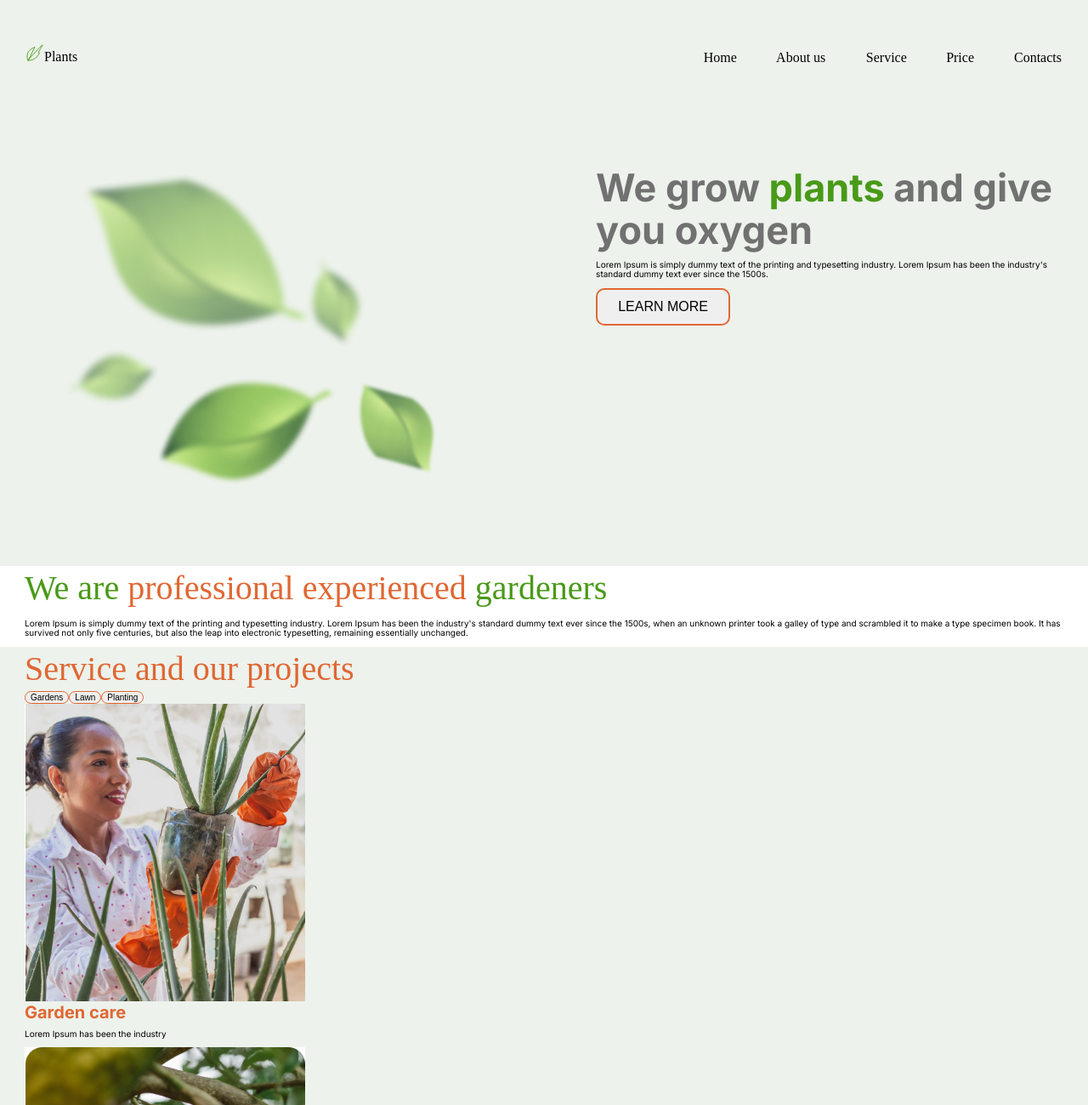
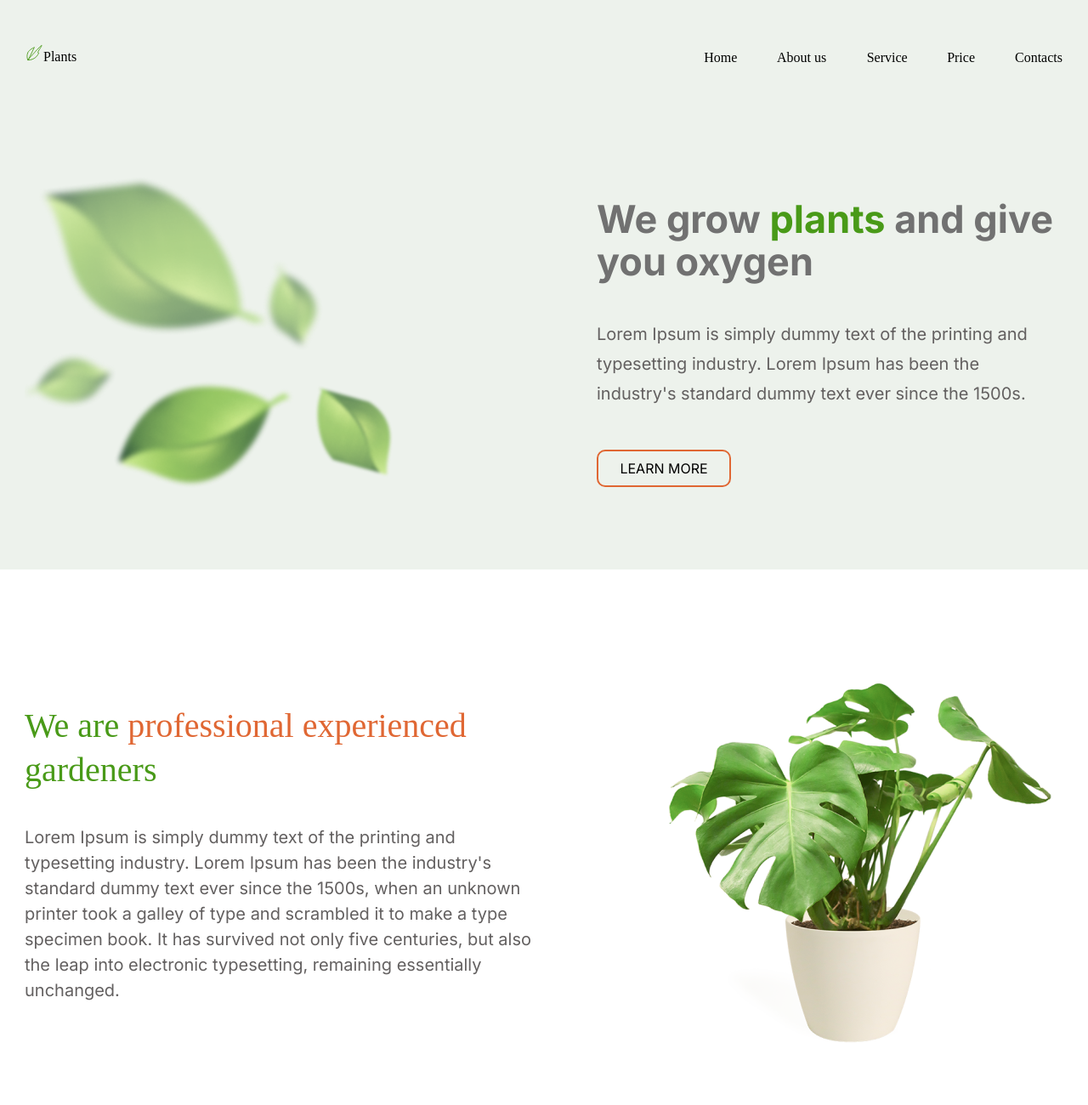
Before and after one commit to Irina0313/RSS-JS-preschool-cource-repo, a website: page plants/index.html in a window 1280 px wide. Shown: the top 1300 px of the page at 85% size. Drawn offline with Linux system fonts and the light colour scheme; files whose address does not match are found by name; a web font is replaced by a local one.

Commit message:
feat: add styles welcome, about sections

```diff
--- a/plants/index.html
+++ b/plants/index.html
@@ -59,12 +59,18 @@
          </div>
       </section>
       <section class="about" id="about">
-         <div class="wrapper">
-            <h2><span>We are</span> professional experienced <span>gardeners</span></h2>
-            <p>Lorem Ipsum is simply dummy text of the printing and typesetting industry. Lorem Ipsum has been the
-               industry's standard dummy text ever since the 1500s, when an unknown printer took a galley of type and
-               scrambled it to make a type specimen book. It has survived not only five centuries, but also the leap
-               into electronic typesetting, remaining essentially unchanged. </p>
+         <div class="wrapper layout-2-column_about">
+            <div class="about__content">
+               <h2 class="about__title">
+                  <span>We are</span> professional experienced <span>gardeners</span>
+               </h2>
+               <p class="about__text">Lorem Ipsum is simply dummy text of the printing and typesetting industry. Lorem
+                  Ipsum has been the
+                  industry's standard dummy text ever since the 1500s, when an unknown printer took a galley of type and
+                  scrambled it to make a type specimen book. It has survived not only five centuries, but also the leap
+                  into electronic typesetting, remaining essentially unchanged. </p>
+            </div>
+            <div class="about__plant"></div>
          </div>
       </section>
       <section class="service" id="service">
--- a/plants/sass/base/_base.scss
+++ b/plants/sass/base/_base.scss
@@ -3,10 +3,12 @@
 html{
    font-size: 10px;
 }
-
+*{
+   box-sizing: border-box;
+}
 body {
    font-family: 'Inter', sans-serif;
-   box-sizing: border-box;
+
 }
 h1{
    margin: 0;
--- a/plants/sass/base/_buttons.scss
+++ b/plants/sass/base/_buttons.scss
@@ -3,11 +3,14 @@
    display: flex;
    align-items: center;
    text-align: center;
+
+
    &_unactive{
       border: 1px solid $color-primary;
       border-radius: 10px;
       @extend %transition;
       cursor: pointer;
+      padding: 0;
    }
    &_unactive:hover{
       color: $color-light;
@@ -20,8 +23,14 @@
       width: 158px;
       height: 44px;
       border: 2px solid $color-primary;
+      font-family: 'Inter', sans-serif;
       @include font(1.6rem, 2rem);
       text-transform: uppercase;
       color: $color-heading;
+      background-color: $color-section-background;
+      &:hover{
+         color: $color-light;
+         background-color: $color-primary;
    }
 }
+}
--- a/plants/sass/base/_logo.scss
+++ b/plants/sass/base/_logo.scss
@@ -4,7 +4,7 @@
    color: $color-heading;
    @extend %transition;
    cursor: pointer;
-   height: 21.04px;
+   //height: 21.04px;
    padding: 10px 0 18.96px 0;
 }
 
--- a/plants/sass/components/_about.scss
+++ b/plants/sass/components/_about.scss
@@ -0,0 +1,18 @@
+.about{
+   padding: 93px 0 94px 0;
+}
+.about__plant{
+   background-image: url(../../images/about/houseplant.png);
+   max-width: 464px;
+   height: 479px;
+}
+
+.about__title{
+   padding: 65px 0 38px 0;
+}
+
+.about__text{
+   margin: 0;
+   @include font($size:2rem, $height: 3rem);
+   color: $color-text;
+}
--- a/plants/sass/components/_navigation.scss
+++ b/plants/sass/components/_navigation.scss
@@ -5,16 +5,16 @@
 
 
 }
-.header__navigation{
-   margin: 0 0 -2px 0;
-}
+
 .navigation__link{
+   padding: 0 0 2px 0;
    list-style: none;
    a{
       @extend %font-add;
       @include font(1.6rem, 5rem);
       color: $color-navigation;
       @extend %transition;
+
    }
    &:hover a{
       @include font(1.6rem, 5rem, 700);
@@ -25,11 +25,12 @@
 .navigation__link:nth-of-type(3){
    padding: 0 0 0 47.5px;
 }
+
 .navigation__link:nth-of-type(2),
 .navigation__link:nth-of-type(4){
-   padding: 0 0 0 46.3px;
+   padding: 0 0 0 46.5px;
 }
 
 .navigation__link:last-of-type{
-   padding: 0 1px 0 47px;
+   padding: 0 0 0 47px;
 }
--- a/plants/sass/components/_welcome.scss
+++ b/plants/sass/components/_welcome.scss
@@ -6,15 +6,24 @@
    display: flex;
    flex-direction: column;
    order: 2;
+   max-width: 549px;
+   padding: 33px 0 31.36px 0;
 }
 .welcome__leafs{
    display: flex;
    order: 1;
    background-image: url(../../images/welcome/leafs.png);
-   width: 448.8px;
+   max-width: 448.8px;
    height: 407.36px;
    background-repeat: no-repeat;
    background-position: center;
    background-size:initial;
 
+
 }
+
+.welcome__text{
+   margin: 43px 0 48px 0;
+   @include font($size: 2rem, $height: 3.5rem );
+   color: $color-text;
+}
--- a/plants/sass/layout/_columns.scss
+++ b/plants/sass/layout/_columns.scss
@@ -1,3 +1,7 @@
 .layout-2-column {
    @include columns ($width: 45%);
 }
+
+.layout-2-column_about {
+   @include columns ($width: 49%);
+}
```
Also changed, not shown: plants/sass/layout/_wrapper.scss (line endings or trailing spaces), plants/sass/style.css, 1 other file.
